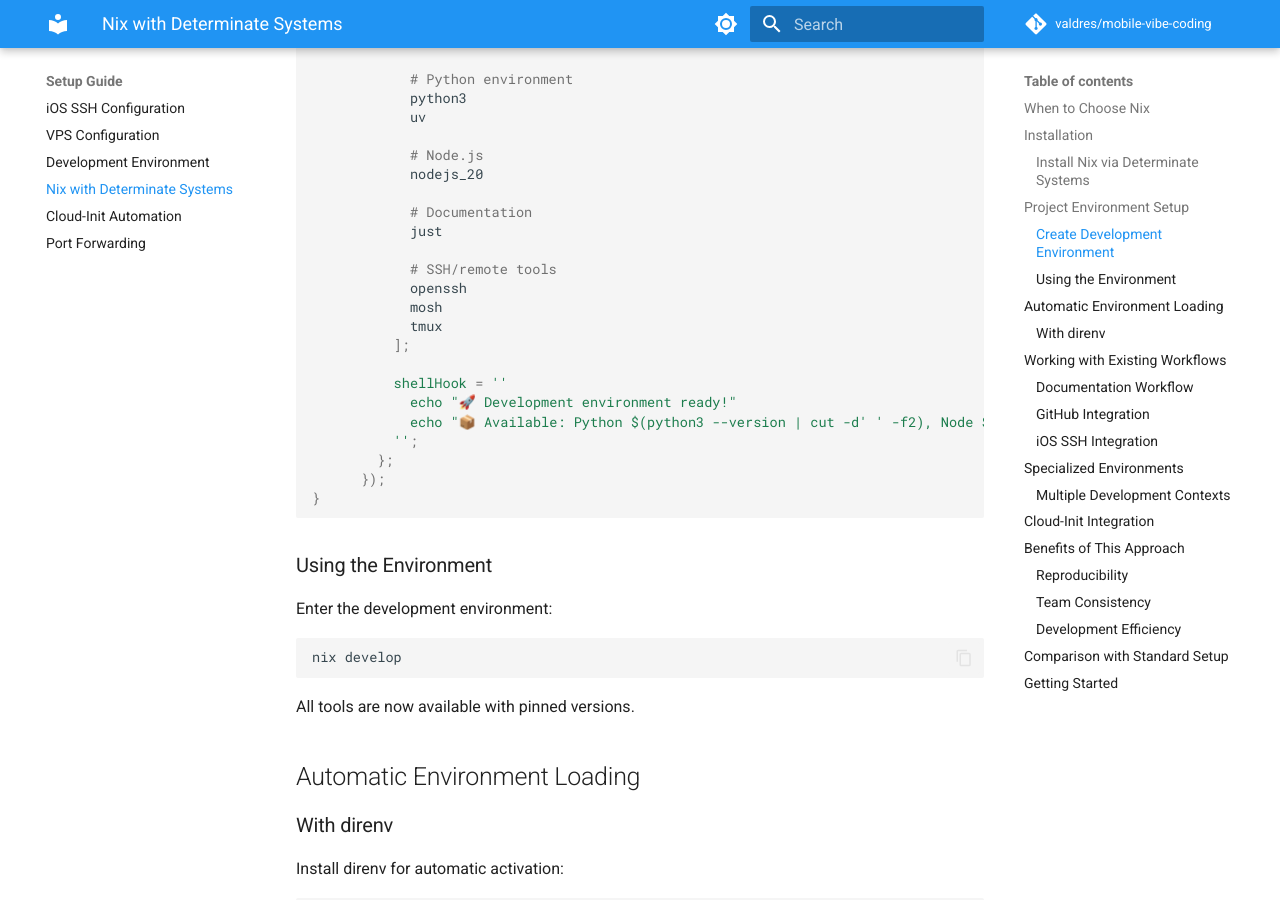
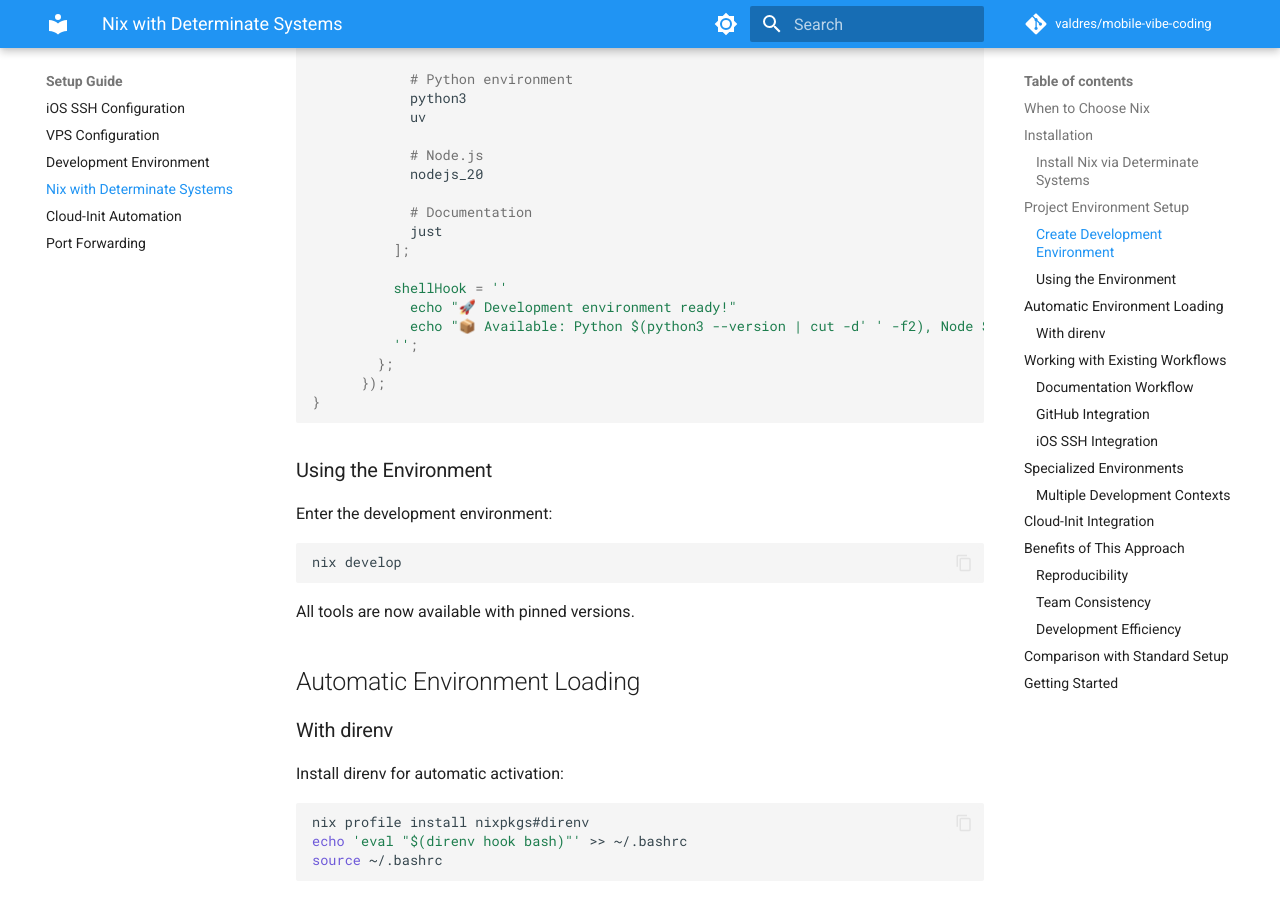
Before and after one commit to staticaland/mobile-vibe-coding, an MkDocs documentation site: the page built from docs/setup/nix-determinate.md, in a window 1280 px wide and 900 px high, scrolled down 1472 px. Built offline with MkDocs 1.6.1 and Material for MkDocs 9.7.7, drawn with Linux system fonts in a browser that asks for light colours; comment, search, counter and statistics services are not loaded.

Commit message:
Remove SSH/remote tools from Nix development environment
- Remove openssh, mosh, and tmux from development environment
- These are connection tools, not part of the development environment itself
- Keep focus on actual development dependencies

🤖 Generated with [Claude Code](https://claude.ai/code)

Co-Authored-By: Claude <noreply@anthropic.com>

```diff
--- a/docs/setup/nix-determinate.md
+++ b/docs/setup/nix-determinate.md
@@ -65,11 +65,6 @@ Add a `flake.nix` file to your project root:
 
             # Documentation
             just
-
-            # SSH/remote tools
-            openssh
-            mosh
-            tmux
           ];
 
           shellHook = ''
```
